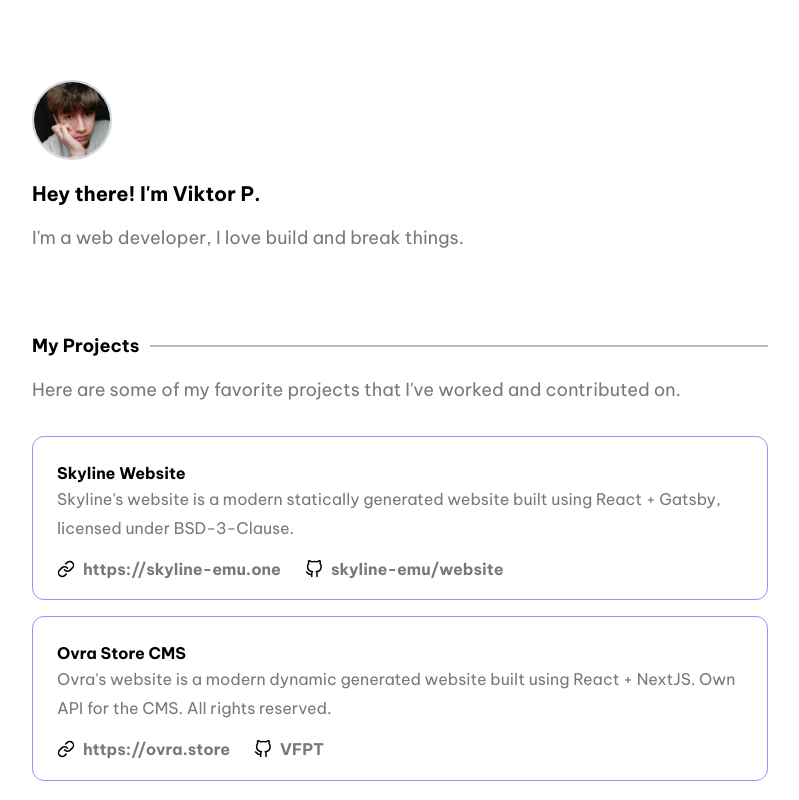
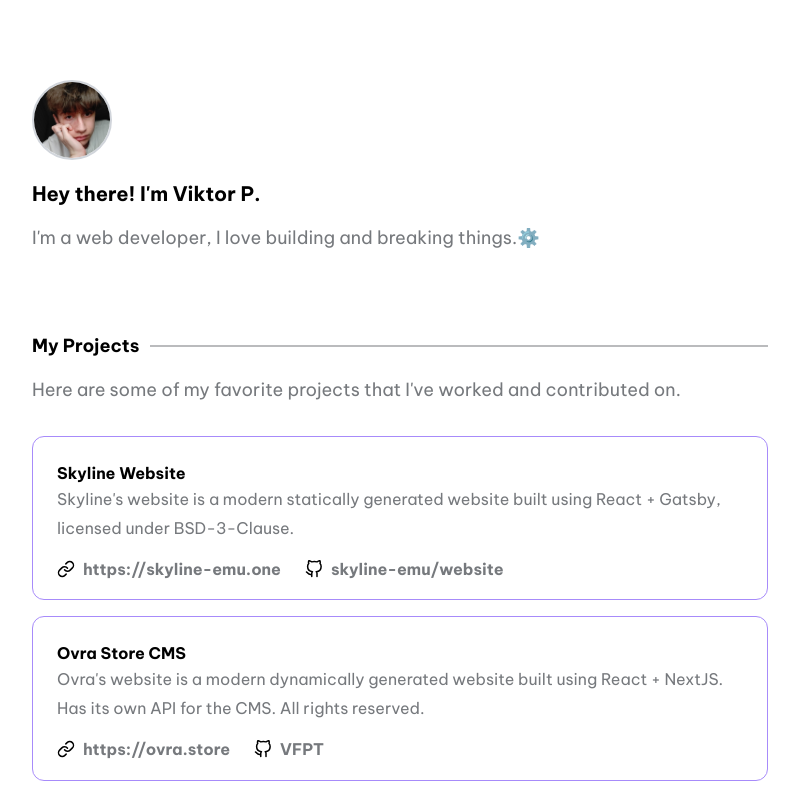
Before and after one commit to vicvenpet/portfolio, a Next.js app: page / in a window 1280 px wide. Shown: the top 800 px of the page, without its empty margins (240-1039 px from the left). Built offline with nearby package versions, Linux system fonts and the light colour scheme.

Commit message:
feat: correct spelling

```diff
--- a/data/config.js
+++ b/data/config.js
@@ -1,11 +1,11 @@
 export const meta = {
   title: 'Viktor P. - Web Developer',
-  description: 'Hey, I\'m a web developer, I love build and break things.'
+  description: 'Hey, I\'m a web developer, I love building and breaking things.'
 }
 
 export const hero = {
   title: "Hey there! I\'m Viktor P.",
-  desc: "I'm a web developer, I love build and break things."
+  desc: "I'm a web developer, I love building and breaking things.⚙️"
 };
 
 export const projects = {
@@ -20,7 +20,7 @@ export const projects = {
     },
     {
       title: 'Ovra Store CMS',
-      description: 'Ovra\'s website is a modern dynamic generated website built using React + NextJS. Own API for the CMS. All rights reserved.',
+      description: 'Ovra\'s website is a modern dynamically generated website built using React + NextJS. Has its own API for the CMS. All rights reserved.',
       link: 'https://ovra.store',
       github: 'VFPT'
     }
```
